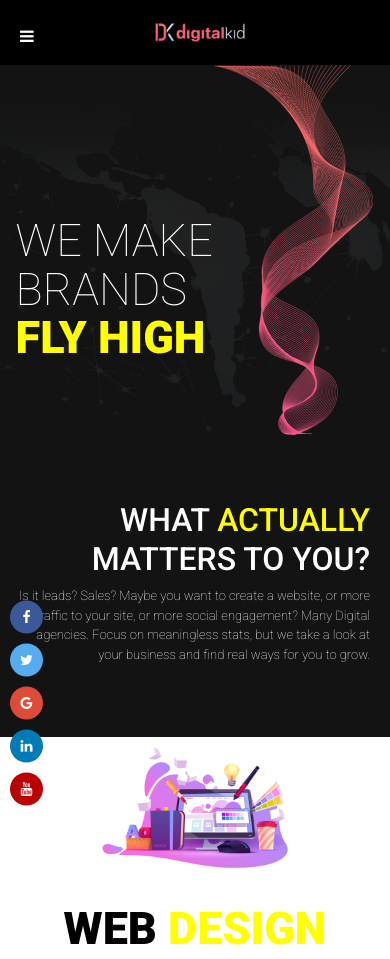
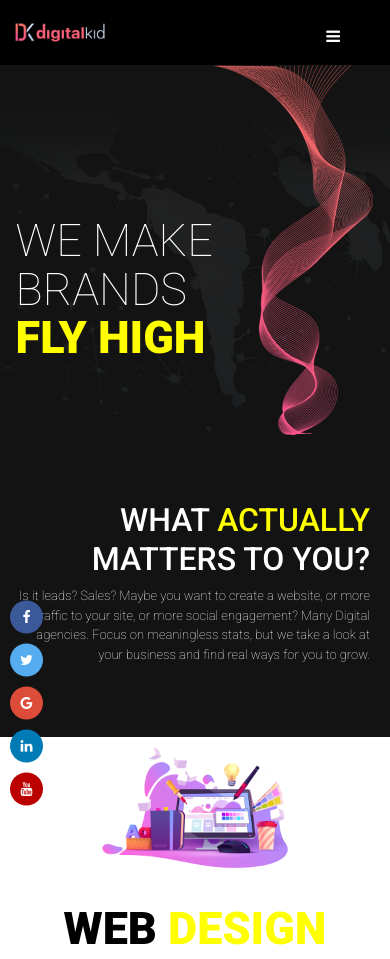
Before and after one commit to DigitalKidlk/DigitalKid_-stproject, a plain HTML site: page index.html in a window 390 px wide. Shown: the top 959 px of the page. Drawn offline with nearby package versions, Linux system fonts and the light colour scheme.

Commit message:
Add files via upload

```diff
--- a/assets/style.css
+++ b/assets/style.css
@@ -77,7 +77,7 @@ h1 {
 
 /* The side navigation menu */
 .navbar-brand .logo{
-    margin: 12px 0 0 113px;
+    margin: 12px 0 12px 113px;
 }
 
 .sidenav {
@@ -86,7 +86,7 @@ h1 {
     position: fixed; /* Stay in place */
     z-index: 1; /* Stay on top */
     top: 0; /* Stay at the top */
-    left: 0;
+    right: 0;
     background-color: #111; /* Black*/
     overflow-x: hidden; /* Disable horizontal scroll */
     padding-top: 60px; /* Place content 60px from the top */
@@ -111,9 +111,9 @@ h1 {
   /* Position and style the close button (top right corner) */
   .sidenav .closebtn {
     position: absolute;
-    top: 0;
-    right: 25px;
-    font-size: 36px;
+    top: 6px;
+    right: 195px;
+    font-size: 29px;
     margin-left: 50px;
     color: #ffffff;
   }
@@ -245,7 +245,7 @@ h1 {
 
 @media (min-width:280px) and (max-width:1200px) {
     .navbar-brand .brand-container{
-        text-align: center;
+        text-align: left;
     }
 
     .navbar-brand .logo {
@@ -600,6 +600,7 @@ h1 {
     /* background-color: #000; */
     transform: translateX(5px);
     transition: 0.3s;
+    background-color: yellow;
 }
 
 .facebook {
--- a/index.html
+++ b/index.html
@@ -32,7 +32,7 @@
     position: absolute;
     color: white;
     top: 5px;
-    left: 0;
+    right: 30px;
     z-index: 2;
     cursor: pointer;">
     <i class="fa fa-reorder"></i></span>
```
